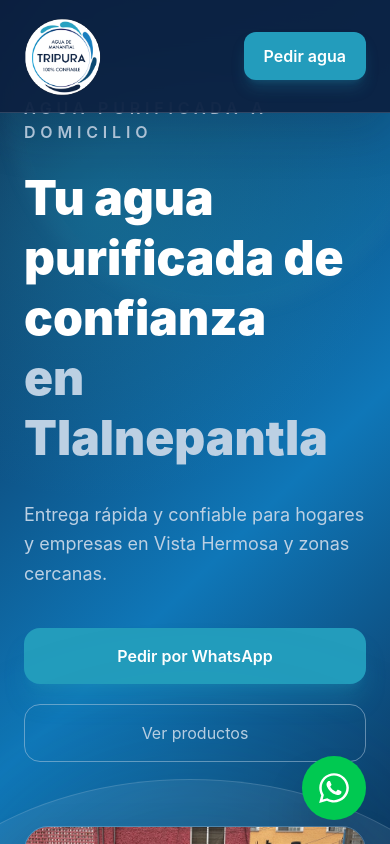
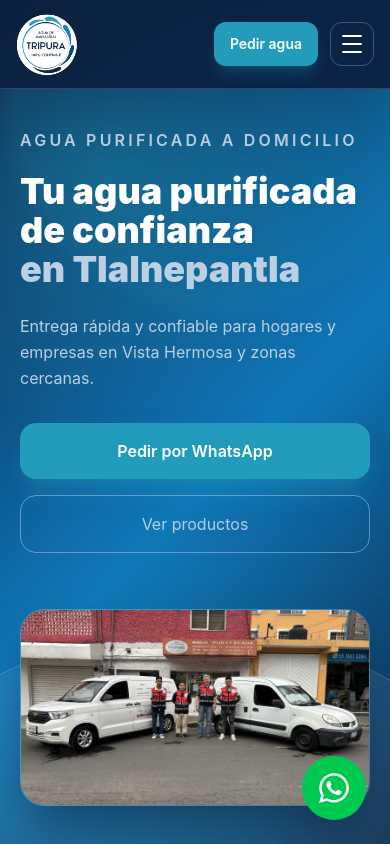
Before and after one commit to Mauricio-FloresMitchell/tripura-landing, a React (Vite) app: page / in a window 390 px wide. Shown: the top 844 px of the page. Built offline with nearby package versions, Linux system fonts and the light colour scheme.

Commit message:
Mejora navegación y hero en móvil

```diff
--- a/src/sections/Hero.jsx
+++ b/src/sections/Hero.jsx
@@ -2,34 +2,34 @@ import heroImage from '../assets/hero-image.jpg'
 
 function Hero() {
   return (
-    <section id="inicio" className="relative min-h-screen flex items-center overflow-hidden bg-[#0C1F3F] px-6 pt-24">
+    <section id="inicio" className="relative min-h-screen flex items-center overflow-hidden bg-[#0C1F3F] px-5 pt-32 pb-16 md:px-6 md:pt-24 md:pb-0">
 
       <div className="absolute inset-0 bg-[radial-gradient(circle_at_25%_20%,rgba(35,156,188,0.35),transparent_34%),linear-gradient(135deg,#0C1F3F_0%,#0F77B8_55%,#0C1F3F_100%)]"></div>
       <div className="absolute -top-28 right-[-10%] h-[420px] w-[420px] rounded-full border border-[#BCD0E3]/20 bg-[#239CBC]/10 blur-sm"></div>
       <div className="absolute bottom-[-180px] left-[-120px] h-[420px] w-[620px] rounded-[50%] border border-[#BCD0E3]/20 bg-[#BCD0E3]/10"></div>
 
-      <div className="relative z-10 max-w-7xl mx-auto grid md:grid-cols-2 gap-16 items-center">
+      <div className="relative z-10 max-w-7xl mx-auto grid md:grid-cols-2 gap-12 md:gap-16 items-center">
 
         {/* TEXT */}
         <div>
 
-          <p className="uppercase tracking-[0.3em] text-[#BCD0E3] font-semibold mb-6">
+          <p className="uppercase tracking-[0.2em] md:tracking-[0.3em] text-[#BCD0E3] font-semibold mb-5 md:mb-6">
             Agua purificada a domicilio
           </p>
 
-          <h1 className="text-5xl md:text-7xl font-black leading-tight text-white mb-8">
+          <h1 className="text-4xl sm:text-5xl md:text-7xl font-black leading-[1.08] md:leading-tight text-white mb-6 md:mb-8">
             Tu agua purificada de confianza
             <span className="block text-[#BCD0E3]">
               en Tlalnepantla
             </span>
           </h1>
 
-          <p className="text-[#BCD0E3] text-lg md:text-xl leading-relaxed mb-10">
+          <p className="text-[#BCD0E3] text-base sm:text-lg md:text-xl leading-relaxed mb-8 md:mb-10">
             Entrega rápida y confiable para hogares y empresas
             en Vista Hermosa y zonas cercanas.
           </p>
 
-          <div className="flex flex-col sm:flex-row gap-5">
+          <div className="flex flex-col sm:flex-row gap-4 sm:gap-5">
 
             <a
               href="https://wa.me/527206073820"
@@ -52,14 +52,14 @@ function Hero() {
         </div>
 
         {/* IMAGE */}
-        <div className="relative flex justify-center">
+        <div className="relative flex justify-center pt-2 md:pt-0">
 
           <div className="absolute w-[350px] h-[350px] bg-[#239CBC]/30 blur-[100px] rounded-full"></div>
 
           <img
             src={heroImage}
             alt="Agua purificada"
-            className="relative z-10 w-full max-w-lg rounded-3xl border border-[#BCD0E3]/30 shadow-2xl shadow-[#0C1F3F]/60 object-cover"
+            className="relative z-10 w-full max-w-[22rem] sm:max-w-lg rounded-3xl border border-[#BCD0E3]/30 shadow-2xl shadow-[#0C1F3F]/60 object-cover"
           />
 
         </div>
--- a/src/sections/Navbar.jsx
+++ b/src/sections/Navbar.jsx
@@ -1,14 +1,21 @@
+import { useState } from 'react'
 import logo from '../assets/logo.svg'
+
 function Navbar() {
+  const [isMenuOpen, setIsMenuOpen] = useState(false)
+
+  const closeMenu = () => setIsMenuOpen(false)
+
   return (
     <header className="fixed top-0 left-0 w-full z-50 border-b border-[#BCD0E3]/20 bg-[#0C1F3F]/90 shadow-[0_18px_50px_rgba(12,31,63,0.18)] backdrop-blur-xl">
 
-      <div className="max-w-7xl mx-auto px-6 py-4 flex items-center justify-between">
+      <div className="max-w-7xl mx-auto px-4 py-3 md:px-6 md:py-4 flex items-center justify-between">
 
         <a
           href="#inicio"
           aria-label="Ir al inicio"
-          className="flex h-20 w-20 shrink-0 items-center"
+          onClick={closeMenu}
+          className="flex h-16 w-16 shrink-0 items-center md:h-20 md:w-20"
         >
           <img
             src={logo}
@@ -31,7 +38,7 @@ function Navbar() {
             Nosotros
           </a>
 
-          <a href="#contacto" className="hover:text-white transition">
+          <a href="#empresas" className="hover:text-white transition">
             Empresas
           </a>
 
@@ -41,14 +48,61 @@ function Navbar() {
 
         </nav>
 
-        <a
-          href="#contacto"
-          className="rounded-xl bg-[#239CBC] px-5 py-3 font-semibold text-white shadow-lg shadow-[#239CBC]/25 transition hover:bg-[#0F77B8]"
-        >
-          Pedir agua
-        </a>
+        <div className="flex items-center gap-3">
+
+          <a
+            href="#contacto"
+            onClick={closeMenu}
+            className="rounded-xl bg-[#239CBC] px-4 py-3 text-sm font-semibold text-white shadow-lg shadow-[#239CBC]/25 transition hover:bg-[#0F77B8] md:px-5 md:text-base"
+          >
+            Pedir agua
+          </a>
+
+          <button
+            type="button"
+            aria-label="Abrir menú de navegación"
+            aria-expanded={isMenuOpen}
+            onClick={() => setIsMenuOpen((current) => !current)}
+            className="flex h-11 w-11 flex-col items-center justify-center gap-1.5 rounded-xl border border-[#BCD0E3]/30 text-white md:hidden"
+          >
+            <span className="h-0.5 w-5 rounded-full bg-current"></span>
+            <span className="h-0.5 w-5 rounded-full bg-current"></span>
+            <span className="h-0.5 w-5 rounded-full bg-current"></span>
+          </button>
+
+        </div>
 
       </div>
+
+      {isMenuOpen && (
+        <nav className="border-t border-[#BCD0E3]/15 bg-[#0C1F3F]/95 px-6 py-5 shadow-2xl shadow-[#0C1F3F]/30 md:hidden">
+
+          <div className="mx-auto flex max-w-7xl flex-col gap-4 text-[#BCD0E3] font-medium">
+
+            <a href="#inicio" onClick={closeMenu} className="hover:text-white transition">
+              Inicio
+            </a>
+
+            <a href="#servicios" onClick={closeMenu} className="hover:text-white transition">
+              Productos
+            </a>
+
+            <a href="#nosotros" onClick={closeMenu} className="hover:text-white transition">
+              Nosotros
+            </a>
+
+            <a href="#empresas" onClick={closeMenu} className="hover:text-white transition">
+              Empresas
+            </a>
+
+            <a href="#contacto" onClick={closeMenu} className="hover:text-white transition">
+              Contacto
+            </a>
+
+          </div>
+
+        </nav>
+      )}
 
     </header>
   )
```
